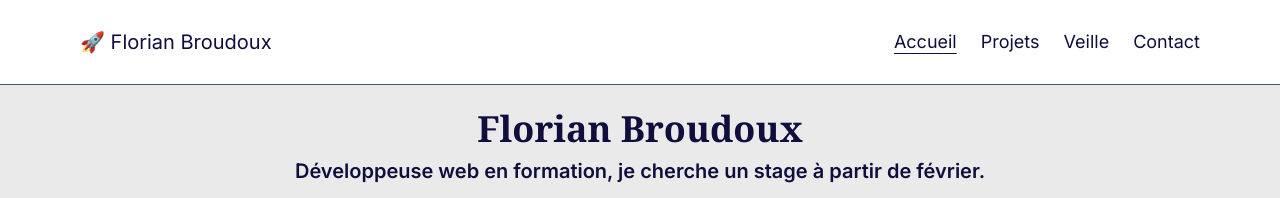
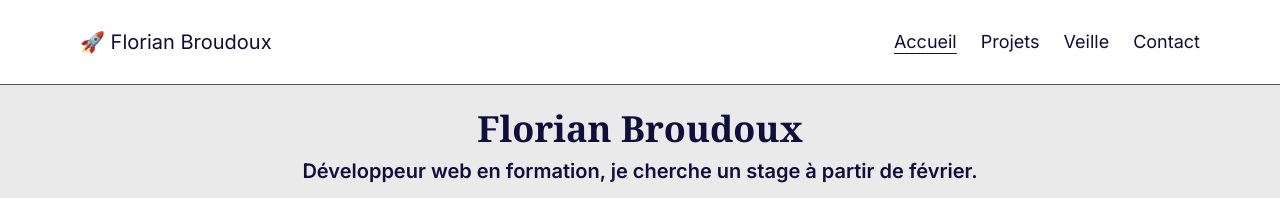
Before and after one commit to florian-broudoux/portfolio-v5, a website built with Vite: page index.html in a window 1280 px wide. Shown: the top 198 px of the page. Built offline with nearby package versions, Linux system fonts and the light colour scheme.

Commit message:
Corriger le paragraphe dans le titre

```diff
--- a/index.html
+++ b/index.html
@@ -80,7 +80,7 @@
             <section class="bg-surface border-b border-encre-douce text-center">
                 <h1 class="text-4xl font-bold pt-6 font-titre">Florian Broudoux</h1>
                 <p class="mt-2 text-xl font-semibold">
-                    Développeuse web en formation, je cherche un stage à partir de février.
+                    Développeur web en formation, je cherche un stage à partir de février.
                 </p>
                 <a href="projet.html" class="btn btn-primaire">Voir mes projets</a><br />
                 <a href="#" class="inline-block my-4 underline underline-offset-8 font-bold"
```
